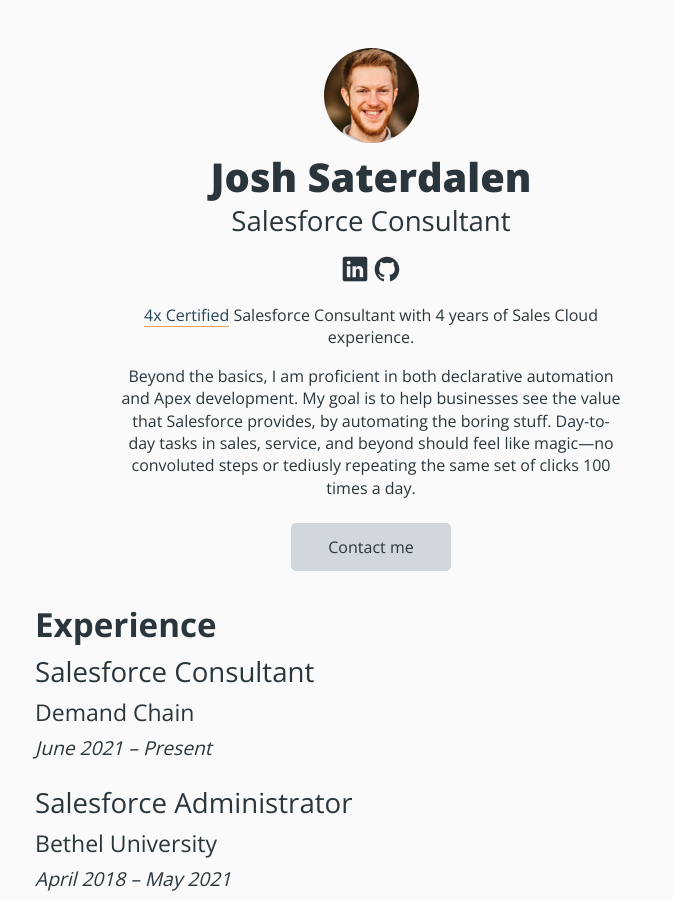
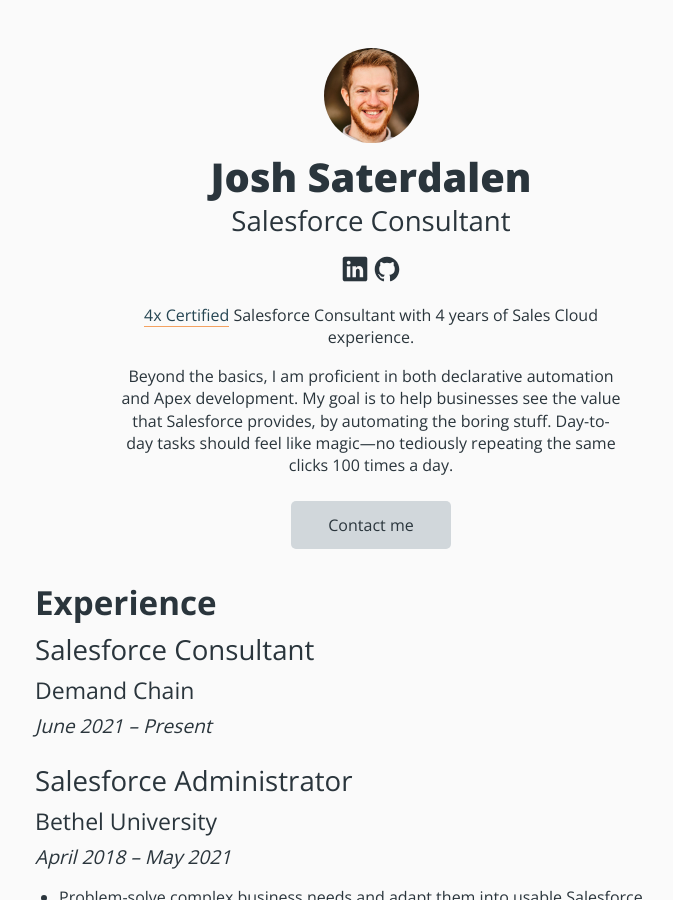
Before and after one commit to JSaterdalen/resume-site, a Jekyll site: the page built from index.html, in a window 1280 px wide and 900 px high. Shown: the whole window, without its empty margins (269-942 px from the left). Built offline with Jekyll 4.4.1, drawn with Linux system fonts in a browser that asks for light colours; nearby versions of some CDN libraries.

Commit message:
Update summary.yml

```diff
--- a/_data/summary.yml
+++ b/_data/summary.yml
@@ -1,3 +1,3 @@
 # ::: SUMMARY :::
 - <a href="https://trailhead.salesforce.com/credentials/certification-detail-print?searchString=WVmPl/KzwgP1N194T2UW3NFVGPiPRbMSWHynOTJbVie4/sex21tuXT9atK0IvGY9">4x Certified</a> Salesforce Consultant with 4 years of Sales Cloud experience.
-- Beyond the basics, I am proficient in both declarative automation and Apex development. My goal is to help businesses see the value that Salesforce provides, by automating the boring stuff. Day-to-day tasks in sales, service, and beyond should feel like magic&mdash;no convoluted steps or tediusly repeating the same set of clicks 100 times a day.
+- Beyond the basics, I am proficient in both declarative automation and Apex development. My goal is to help businesses see the value that Salesforce provides, by automating the boring stuff. Day-to-day tasks should feel like magic&mdash;no tediously repeating the same clicks 100 times a day.
```
